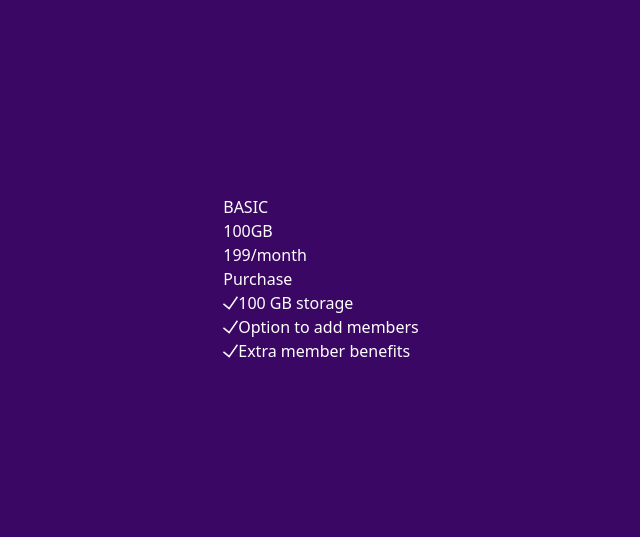
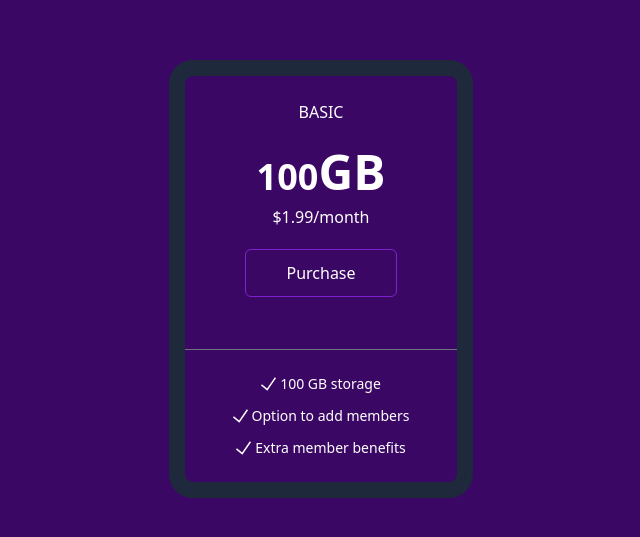
Before and after one commit to VPontis15/pricing-cards-component, a website: page index.html in a window 1280 px wide. Shown: the part 121-658 px from the top of the page, without its empty margins (319-959 px from the left). Drawn offline with Linux system fonts and the light colour scheme.

Commit message:
finish first card

```diff
--- a/index.html
+++ b/index.html
@@ -13,22 +13,30 @@
       <!-- cards -container -->
       <div class="flex flex-col md:flex-row flex-wrap">
         <div class="card">
-          <h3 class="text-white uppercase">Basic</h3>
-          <h2>100<span>GB</span></h2>
-          <p>199/month</p>
-          <a href="#">Purchase</a>
-          <div class="benefits">
-            <div class="flex">
+          <h3 class="text-white uppercase -6 p-6">Basic</h3>
+          <h2 class="text-4xl mb-2 font-semibold">
+            100<span class="text-5xl">GB</span>
+          </h2>
+          <p class="mb-8">$1.99/month</p>
+          <a
+            class="border border-purple-700 hover:bg-purple-700 px-10 py-3 rounded-md"
+            href="#"
+            >Purchase</a
+          >
+          <div
+            class="benefits text-sm border-t py-6 flex flex-col gap-3 border-gray-500 mt-16"
+          >
+            <div class="row">
               <img src="tick.svg" alt="" />
               <p class="benefit">100 GB storage</p>
             </div>
-          <div class="benefits">
-            <div class="flex">
+
+            <div class="row">
               <img src="tick.svg" alt="" />
               <p class="benefit">Option to add members</p>
             </div>
-          <div class="benefits">
-            <div class="flex">
+
+            <div class="row">
               <img src="tick.svg" alt="" />
               <p class="benefit">Extra member benefits</p>
             </div>
```
Also changed, not shown: css/style.css.
